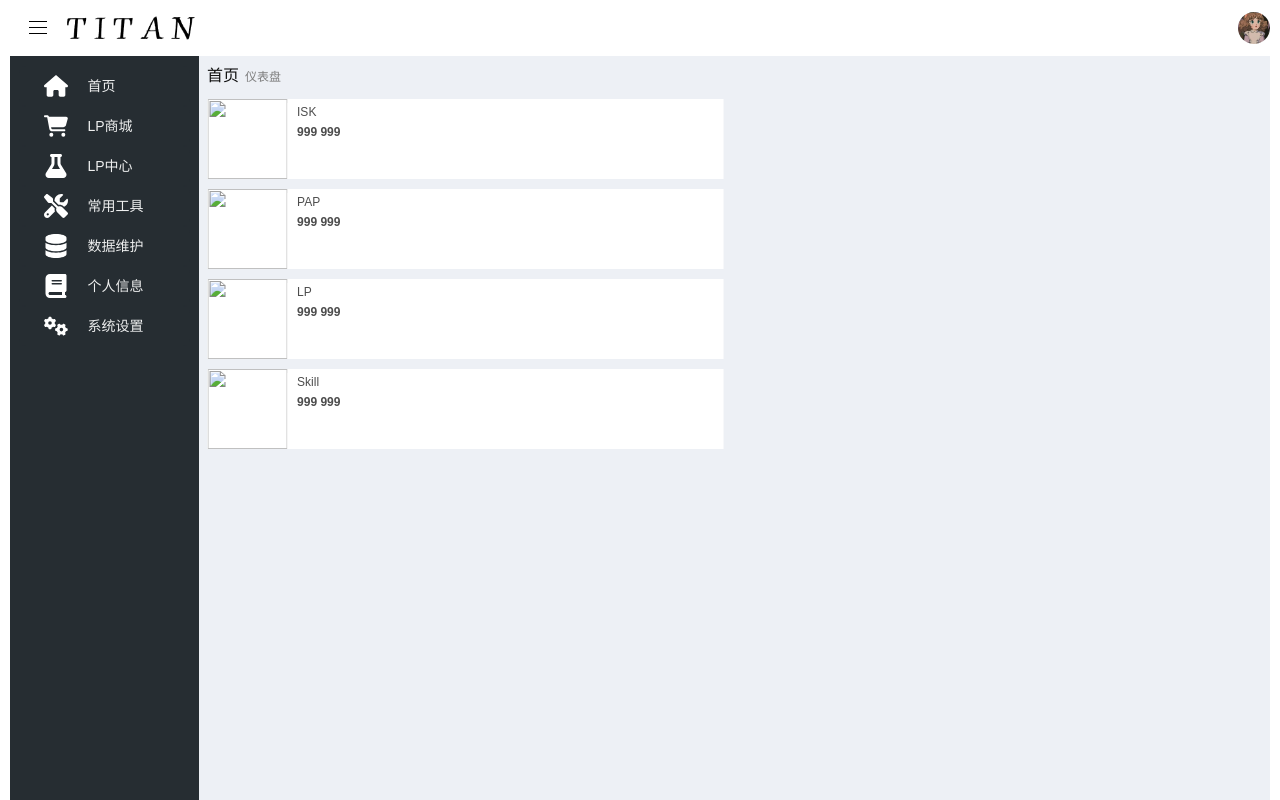
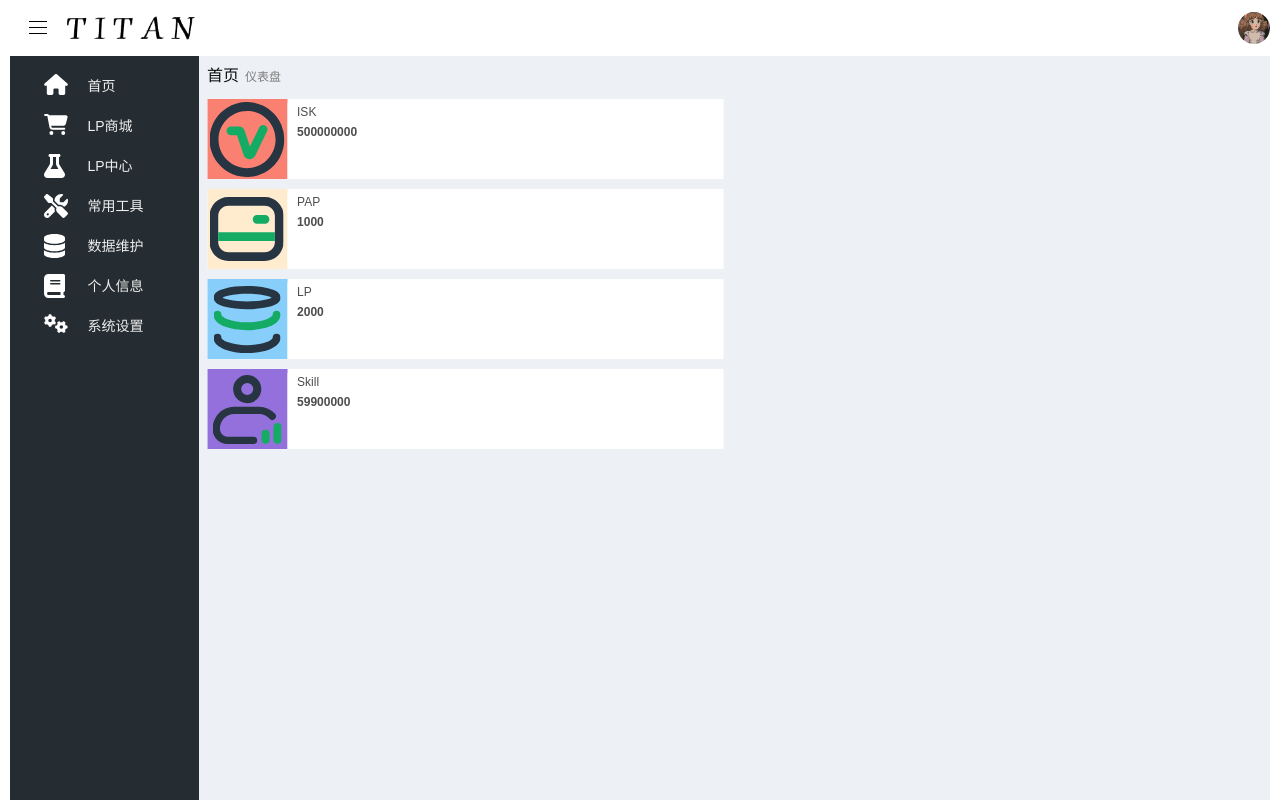
Before and after one commit to AngXue/titan_legion, a Django app: template static/templates/titan_main/html/index.html in a window 1280 px wide. Run offline with Django 4.2, Linux system fonts and the light colour scheme; the template is opened without the code that fills it, so the values that code supplies are empty; parts of the project's set-up code (start-up, migrations or seed data) failed here and were passed over.

Commit message:
测试主页基本功能

```diff
--- a/static/templates/titan_main/css/index.css
+++ b/static/templates/titan_main/css/index.css
@@ -1,6 +1,7 @@
 body {
     /* background-color: #ddf3f9; */
     height: 100vh;
+    max-height: 1060px;
     width: 100vw;
     display: flex;
     flex-direction: column;
@@ -154,10 +187,34 @@ aside {
     /* background-color: antiquewhite; */
 }
 
-.aside-item-icon img {
+.aside-item-icon .img {
     width: 24px;
     height: 24px;
     margin: 8px 16px;
+    background-repeat: no-repeat;
+    background-size: contain;
+}
+
+#img001 {
+    background-image: url(../img/home_icon.svg);
+}
+#img002 {
+    background-image: url(../img/shop_icon.svg);
+}
+#img003 {
+    background-image: url(../img/center_icon.svg);
+}
+#img004 {
+    background-image: url(../img/tool_icon.svg);
+}
+#img005 {
+    background-image: url(../img/data_icon.svg);
+}
+#img006 {
+    background-image: url(../img/pr_icon.svg);
+}
+#img007 {
+    background-image: url(../img/setting_icon.svg);
 }
 
 .aside-item-title {
@@ -217,11 +274,45 @@ aside {
     align-items: flex-end;
 }
 
-.index-left-list-item img {
+.index-left-list-item .img-box {
     height: 80px;
     width: 80px;
-    background-color: #fff;
 }
+
+.index-left-list-1 .img-box {
+    background-image: url(../img/index_icon/003.svg);
+    background-repeat: no-repeat;
+    background-position: center center;
+    background-size: 94%;
+    background-color: #FA8072;
+}
+
+.index-left-list-2 .img-box {
+    background-image: url(../img/index_icon/008.svg);
+    background-repeat: no-repeat;
+    background-position: center center;
+    background-size: 93%;
+    background-color: #FFEBCD;
+}
+
+
+.index-left-list-3 .img-box {
+    background-image: url(../img/index_icon/011.svg);
+    background-repeat: no-repeat;
+    background-position: center center;
+    background-size: 84%;
+    background-color: #87CEFA;
+}
+
+
+.index-left-list-4 .img-box {
+    background-image: url(../img/index_icon/012.svg);
+    background-repeat: no-repeat;
+    background-position: center center;
+    background-size: 86%;
+    background-color: #9370DB;
+}
+
 
 .item-info {
     display: flex;
--- a/static/templates/titan_main/html/index.html
+++ b/static/templates/titan_main/html/index.html
@@ -1,4 +1,4 @@
-{#{% load static %}#}
+<!-- {#{% load static %}#} -->
 
 <!DOCTYPE html>
 <html lang="zh-CN">
@@ -11,9 +11,9 @@
     <link rel="stylesheet" href="../css/personalize.css">
     <link rel="stylesheet" href="../css/index.css">
     <link rel="shortcut icon" href="../img/favicon.ico" type="image/x-icon">
-{#    <link rel="stylesheet" href="{% static 'templates/titan_main/css/personalize.css' %}">#}
-{#    <link rel="stylesheet" href="{% static 'templates/titan_main/css/index.css' %}">#}
-{#    <link rel="shortcut icon" href="{% static 'templates/titan_main/img/favicon.ico' %}" type="image/x-icon">#}
+<!-- {#    <link rel="stylesheet" href="{% static 'templates/titan_main/css/personalize.css' %}">#} -->
+<!-- {#    <link rel="stylesheet" href="{% static 'templates/titan_main/css/index.css' %}">#} -->
+<!-- {#    <link rel="shortcut icon" href="{% static 'templates/titan_main/img/favicon.ico' %}" type="image/x-icon">#} -->
 </head>
 <body>
      <header>
@@ -26,9 +26,13 @@
             <a href="#" title="TITAN首页"></a>
         </div>
         <div class="head-right">
-            <div class="avator-box">
-                <img src="../img/default_avator.jpg" alt="用户头像">
+            <div class="avator-box" id="userAvatar">
+                <div class="img"></div>
             </div>
+        </div>
+        <!-- 头像菜单栏 -->
+        <div id="userMenu">
+            <a href="localhost:8000/accounts/logout/">退出账号</a>
         </div>
 
      </header>
@@ -37,7 +41,8 @@
             <!-- 首页 -->
             <a class="home aside-item" href="#">
                 <div class="aside-item-icon">
-                    <img src="../img/home_icon.svg">
+                    <!-- <img src="../img/home_icon.svg"> -->
+                    <div class="img" id="img001"></div>
                 </div>
                 <div class="aside-item-title">
                     首页
@@ -46,7 +51,8 @@
             <!-- LP商城 -->
             <a class="home aside-item" href="#">
                 <div class="aside-item-icon">
-                    <img src="../img/shop_icon.svg">
+                    <!-- <img src="../img/shop_icon.svg"> -->
+                    <div class="img" id="img002"></div>
                 </div>
                 <div class="aside-item-title">
                     LP商城
@@ -55,7 +61,8 @@
             <!-- LP中心 -->
             <a class="home aside-item" href="#">
                 <div class="aside-item-icon">
-                    <img src="../img/center_icon.svg">
+                    <!-- <img src="../img/center_icon.svg"> -->
+                    <div class="img" id="img003"></div>
                 </div>
                 <div class="aside-item-title">
                     LP中心
@@ -64,7 +71,8 @@
             <!-- 常用工具 -->
             <a class="home aside-item" href="#">
                 <div class="aside-item-icon">
-                    <img src="../img/tool_icon.svg">
+                    <!-- <img src="../img/tool_icon.svg"> -->
+                    <div class="img" id="img004"></div>
                 </div>
                 <div class="aside-item-title">
                     常用工具
@@ -73,7 +81,8 @@
             <!-- 数据维护 -->
             <a class="home aside-item" href="#">
                 <div class="aside-item-icon">
-                    <img src="../img/data_icon.svg">
+                    <div class="img" id="img005"></div>
+                    <!-- <img src="../img/data_icon.svg"> -->
                 </div>
                 <div class="aside-item-title">
                     数据维护
@@ -82,7 +91,8 @@
             <!-- 个人信息 -->
             <a class="home aside-item" href="#">
                 <div class="aside-item-icon">
-                    <img src="../img/pr_icon.svg">
+                    <div class="img" id="img006"></div>
+                    <!-- <img src="../img/pr_icon.svg"> -->
                 </div>
                 <div class="aside-item-title">
                     个人信息
@@ -91,7 +101,8 @@
             <!-- 系统设置 -->
             <a class="home aside-item" href="#">
                 <div class="aside-item-icon">
-                    <img src="../img/setting_icon.svg">
+                    <div class="img" id="img007"></div>
+                    <!-- <img src="../img/setting_icon.svg"> -->
                 </div>
                 <div class="aside-item-title">
                     系统设置
@@ -105,40 +116,41 @@
                 </div>
                 <div class="index-left-list">
                     <div class="index-left-list-item index-left-list-1">
-                        <img src="" alt="">
+                        <div class="img-box"></div>
                         <div class="item-info">
-                            <!-- isk、PAP LP、skill -->
+                            <!-- isk -->
                             <span>ISK</span>
-                            <span class="isk">999 999</span>
+                            <span class="isk" id="isk"></span>
                         </div>
                     </div>
                     <div class="index-left-list-item index-left-list-2">
-                        <img src="" alt="">
+                        <div class="img-box"></div>
                         <div class="item-info">
-                            <!-- isk、PAP LP、skill -->
+                            <!-- PAP -->
                             <span>PAP</span>
-                            <span class="pap">999 999</span>
+                            <span class="pap" id="pap"></span>
                         </div>
                     </div>
                     <div class="index-left-list-item index-left-list-3">
-                        <img src="" alt="">
+                        <div class="img-box"></div>
                         <div class="item-info">
-                            <!-- isk、PAP LP、skill -->
+                            <!-- LP-->
                             <span>LP</span>
-                            <span class="lp">999 999</span>
+                            <span class="lp" id="lp"></span>
                         </div>
                     </div>
                     <div class="index-left-list-item index-left-list-4">
-                        <img src="" alt="">
+                        <div class="img-box"></div>
                         <div class="item-info">
-                            <!-- isk、PAP LP、skill -->
+                            <!--skill -->
                             <span>Skill</span>
-                            <span class="skill">999 999</span>
+                            <span class="skill" id="skill"></span>
                         </div>
                     </div>
                 </div>
             </div>
         </div>
      </div>
+     <script src="../js/index.js"></script>
 </body>
 </html>
--- /dev/null
+++ b/static/templates/titan_main/js/index.js
@@ -0,0 +1,74 @@
+// // 发送请求获取当前登录用户信息
+// fetch('/get_current_user/', {
+//     method: 'GET'
+//   })
+//   .then(response => response.json())
+//   .then(data => {
+//     // 将用户信息保存到 current_User 对象中
+//     const currentUser = data.profile;
+//     console.log(currentUser); // 输出当前用户信息
+//   })
+//   .catch(error => {
+//     console.error('Error:', error);
+//   });
+
+// 测试数据
+const currentUser = {
+    id: 123,
+    character_id: 456,
+    nickname: "JohnDoe",
+    pap: 1000,
+    isk: 500000000,
+    skill: 59900000,
+    lp: 2000,
+    used_lp: 500,
+    role: "普通用户",
+    user: 789
+  };
+
+
+// 获取要展示 isk 的 div 元素
+const iskDiv = document.getElementById('isk');
+
+ // 创建一个文本节点
+ const iskTextNode = document.createTextNode(`${currentUser.isk}`);
+
+ // 将文本节点添加到 div 元素中
+ iskDiv.appendChild(iskTextNode);
+
+// pap、lp、skill
+const papDiv = document.getElementById('pap');
+const papTextNode = document.createTextNode(`${currentUser.pap}`);
+papDiv.appendChild(papTextNode);
+
+const lpDiv = document.getElementById('lp');
+const lpTextNode = document.createTextNode(`${currentUser.lp}`);
+lpDiv.appendChild(lpTextNode);
+
+const skillDiv = document.getElementById('skill');
+const skillTextNode = document.createTextNode(`${currentUser.skill}`);
+skillDiv.appendChild(skillTextNode);
+
+
+// 头像菜单栏
+document.addEventListener('DOMContentLoaded', function() {
+    const userAvatar = document.getElementById('userAvatar');
+    const userMenu = document.getElementById('userMenu');
+
+    userAvatar.addEventListener('click', function(event) {
+      // 阻止点击事件冒泡
+      event.stopPropagation();
+      // 切换菜单显示/隐藏
+      userMenu.style.display = userMenu.style.display === 'block' ? 'none' : 'block';
+    });
+
+    document.addEventListener('click', function() {
+      // 隐藏用户菜单
+      userMenu.style.display = 'none';
+    });
+
+    userMenu.addEventListener('click', function(event) {
+      // 阻止点击事件冒泡到document，避免点击菜单项时菜单隐藏
+      event.stopPropagation();
+    });
+});
```
Also changed, not shown: other parts of static/templates/titan_main/css/index.css (+34 -2 lines), static/templates/titan_main/img/index_icon/001.svg (added), static/templates/titan_main/img/index_icon/002.svg (added), static/templates/titan_main/img/index_icon/003.svg (added), static/templates/titan_main/img/index_icon/004.svg (added), static/templates/titan_main/img/index_icon/005.svg (added), static/templates/titan_main/img/index_icon/006.svg (added), static/templates/titan_main/img/index_icon/007.svg (added), static/templates/titan_main/img/index_icon/008.svg (added), static/templates/titan_main/img/index_icon/009.svg (added), static/templates/titan_main/img/index_icon/010.svg (added), static/templates/titan_main/img/index_icon/011.svg (added), static/templates/titan_main/img/index_icon/012.svg (added), static/templates/titan_main/js/login.js (deleted).
